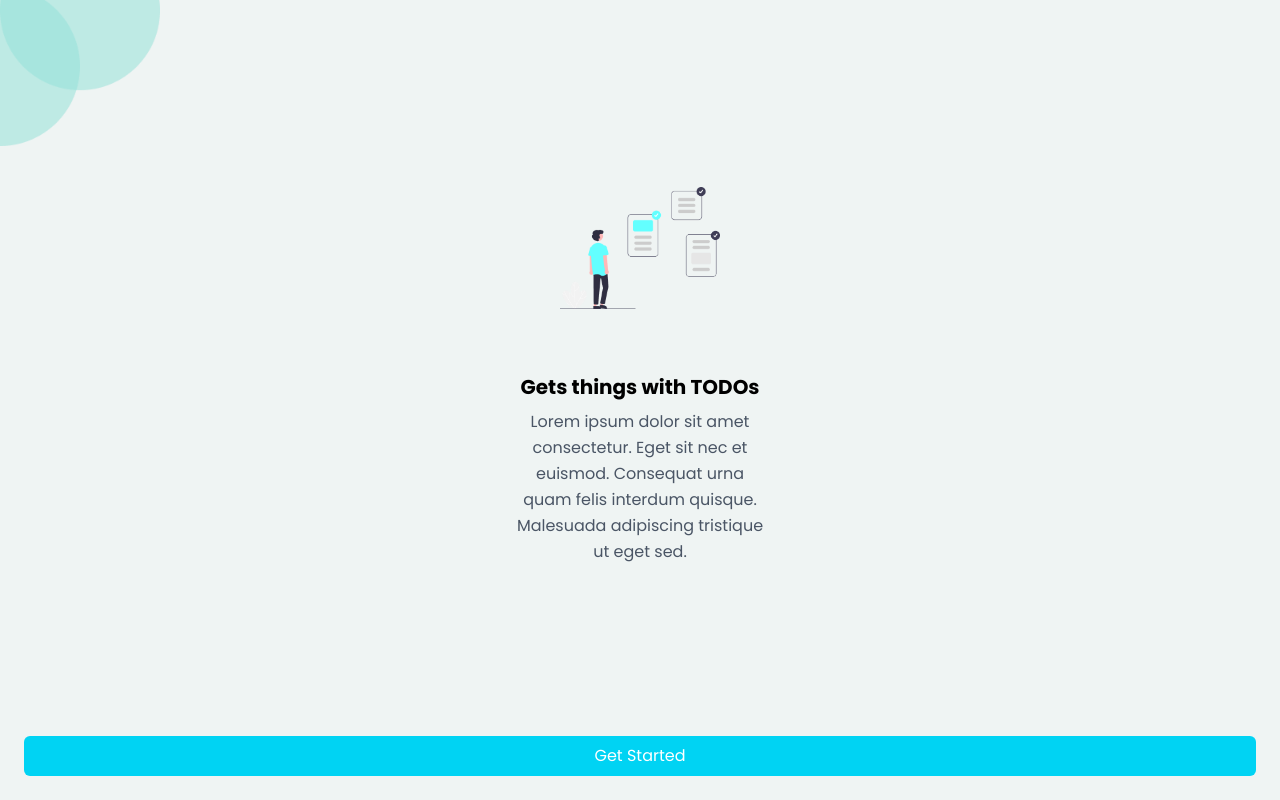
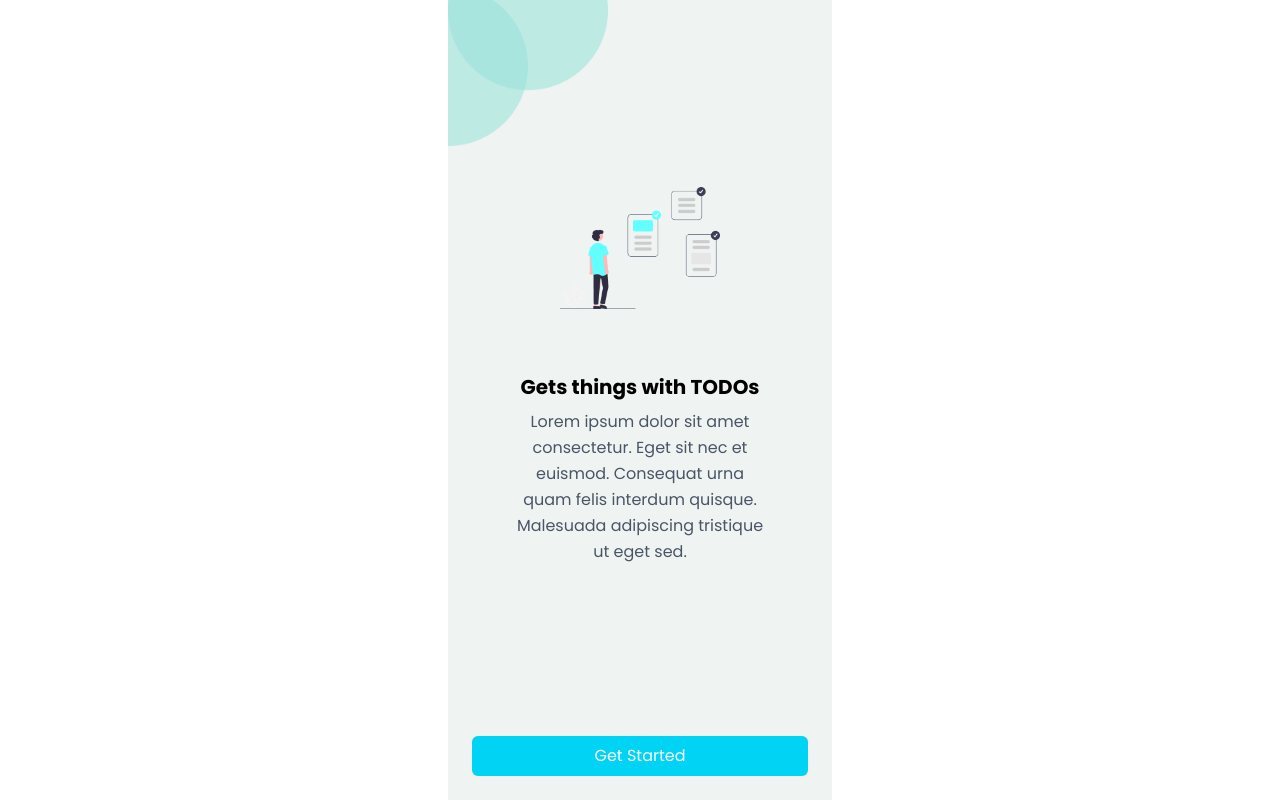
Before and after one commit to devtofunmi/todomobile, a Next.js app: page / in a window 1280 px wide. Built offline with nearby package versions, Linux system fonts and the light colour scheme.

Commit message:
Update onboarding.tsx

```diff
--- a/pages/onboarding.tsx
+++ b/pages/onboarding.tsx
@@ -3,7 +3,7 @@ import Link from "next/link";
 
 export default function Onboarding() {
   return (
-    <div className="h-screen w-full font-poppins bg-[#eff4f3] flex flex-col items-center px-6 pt-10 pb-6 relative">
+    <div className="h-screen w-full max-w-sm mx-auto font-poppins bg-[#eff4f3] flex flex-col items-center px-6 pt-10 pb-6 relative">
       <div className="absolute top-0 left-0">
         <img src="/shape.png" alt="shapeicon" className="w-40" />
       </div>
```
